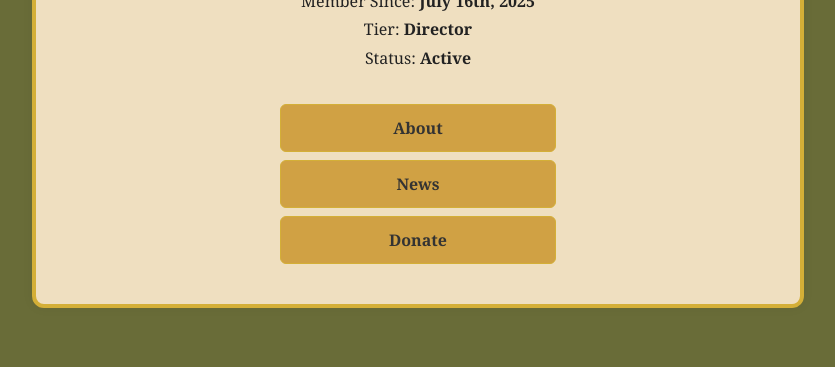
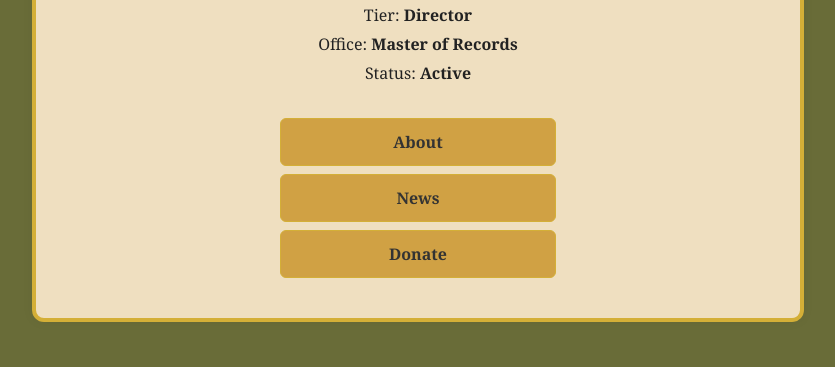
Before and after one commit to AprilSociety/Registry, a plain HTML site: page members/A0003/index.html in a window 1280 px wide. Shown: the part 497-864 px from the top of the page, without its empty margins (222-1057 px from the left). Drawn offline with Linux system fonts and the light colour scheme.

Commit message:
Update Rank

```diff
--- a/members/A0003/index.html
+++ b/members/A0003/index.html
@@ -115,6 +115,7 @@
         <h1>Welcome, Logan Moon</h1>
         <p>Member Since: <strong>July 16th, 2025</strong></p>
         <p>Tier: <strong>Director</strong></p>
+        <p>Office: <strong>Master of Records</strong></p>
         <p>Status: <strong>Active</strong></p>
 
         <!-- Navigation -->
```
